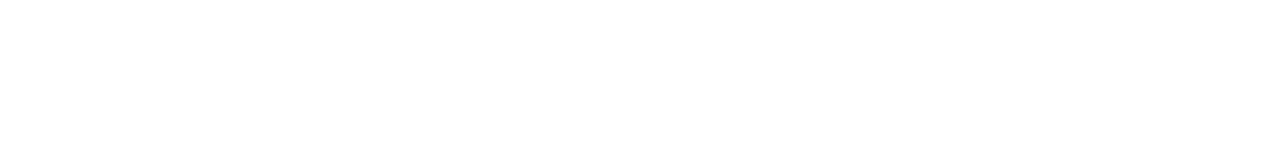
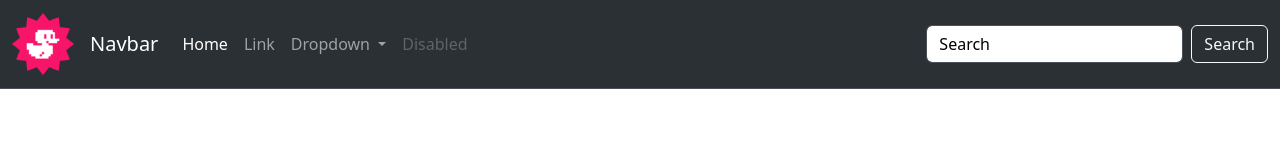
Before and after one commit to DavideGaliano/html-css-bootstrap-dashboard, a plain HTML site: page index.html in a window 1280 px wide. Drawn offline with nearby package versions, Linux system fonts and the light colour scheme.

Commit message:
add: file css custom

```diff
--- /dev/null
+++ b/css/style.css
@@ -0,0 +1,3 @@
+.form-control::placeholder {
+    color: black;
+}
--- a/index.html
+++ b/index.html
@@ -10,10 +10,65 @@
         integrity="sha384-QWTKZyjpPEjISv5WaRU9OFeRpok6YctnYmDr5pNlyT2bRjXh0JMhjY6hW+ALEwIH" crossorigin="anonymous">
 
     <!-----/bootstrap-->
+    <!--mycss-->
+
+    <link rel="stylesheet" href="css/style.css" />
+
+    <!--/mycss-->
 
     <title>boot-dash</title>
 </head>
 <body>
+    <header>
+        <nav class="navbar navbar-expand-lg bg-body-tertiary bg-dark border-bottom border-body" data-bs-theme="dark">
+            <div class="container-fluid">
+                <!--logo-->
+                    <a class="navbar-brand" href="#">
+                        <img src="img/duck.png" alt="Paperella" width="62" height="62">
+                    </a>
+                <!--/logo-->
+                <a class="navbar-brand" href="#">Navbar</a>
+                <button class="navbar-toggler" type="button" data-bs-toggle="collapse" data-bs-target="#navbarSupportedContent"
+                    aria-controls="navbarSupportedContent" aria-expanded="false" aria-label="Toggle navigation">
+                    <span class="navbar-toggler-icon"></span>
+                </button>
+                <div class="collapse navbar-collapse" id="navbarSupportedContent">
+                    <ul class="navbar-nav me-auto mb-2 mb-lg-0">
+                        <li class="nav-item">
+                            <a class="nav-link active" aria-current="page" href="#">Home</a>
+                        </li>
+                        <li class="nav-item">
+                            <a class="nav-link" href="#">Link</a>
+                        </li>
+                        <li class="nav-item dropdown">
+                            <a class="nav-link dropdown-toggle" href="#" role="button" data-bs-toggle="dropdown"
+                                aria-expanded="false">
+                                Dropdown
+                            </a>
+                            <ul class="dropdown-menu">
+                                <li><a class="dropdown-item" href="#">Action</a></li>
+                                <li><a class="dropdown-item" href="#">Another action</a></li>
+                                <li>
+                                    <hr class="dropdown-divider">
+                                </li>
+                                <li><a class="dropdown-item" href="#">Something else here</a></li>
+                            </ul>
+                        </li>
+                        <li class="nav-item">
+                            <a class="nav-link disabled" aria-disabled="true">Disabled</a>
+                        </li>
+                    </ul>
+                    <form class="d-flex" role="search">
+                        <input class="form-control me-2 bg-white text-black" type="search" placeholder="Search" aria-label="Search">
+                        <button class="btn btn-outline-light" type="submit">Search</button>
+                    </form>
+                </div>
+            </div>
+        </nav>
+    </header>
+    <main>
+
+    </main>
 
 
 
```
